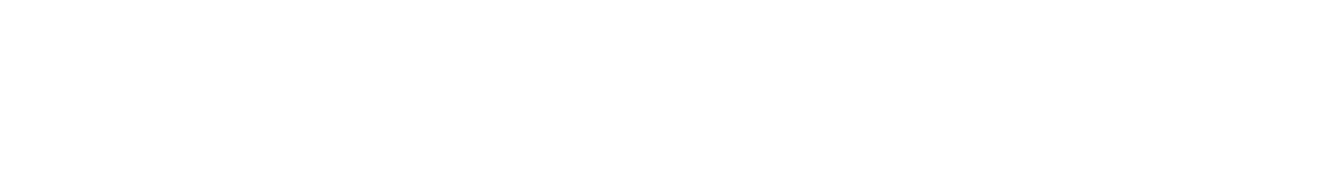
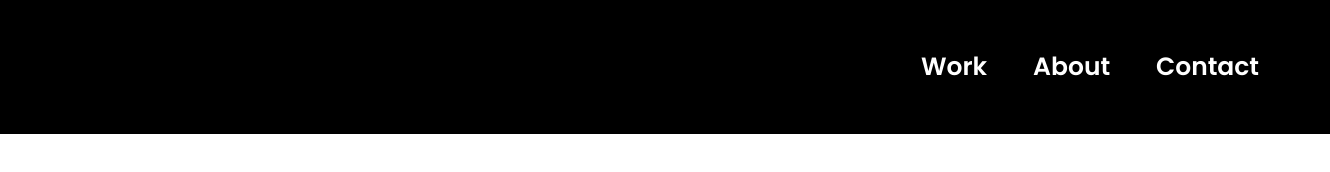
Before and after one commit to santidsds/portfolio, a plain HTML site: page Work.html in a window 1280 px wide. Shown: the whole page, 1330 px wide, since content can reach past the window. Drawn offline with Linux system fonts and the light colour scheme.

Commit message:
add navbar in work and contact

```diff
--- a/Work.html
+++ b/Work.html
@@ -8,6 +8,12 @@
     <link rel="stylesheet" href="css/work/work.css">
 </head>
 <body>
-
+    <div class="nav-container">
+        <nav class="nav-bar">
+            <a class='nav-item' href="#">Work</a>
+            <a class='nav-item' href="About.html">About</a>
+            <a class='nav-item' href="#">Contact</a>
+        </nav>
+        </div>
 </body>
 </html>
--- a/css/contact/contact.scss
+++ b/css/contact/contact.scss
@@ -0,0 +1,46 @@
+@import url('https://fonts.googleapis.com/css2?family=Poppins:wght@300;400;600;700&display=swap');
+
+* {
+    padding: 0;
+    margin:0;
+    font-family: 'Poppins';
+
+    a {
+        text-decoration: none;
+
+    }
+}
+
+.nav-container {
+    display: flex;
+    justify-content: end;
+    margin-right: -50px;
+    background-color: black;
+
+    }
+
+
+
+
+.nav-bar {
+    padding: 3em;
+
+    width: 30vw;
+    display: flex;
+    justify-content: space-around;
+
+
+
+    a {
+        z-index: 50;
+        color: white;
+        font-size: 25px;
+        font-weight: 600;
+         &:hover {
+             text-decoration: underline 5px;
+
+
+         }
+
+    }
+}
--- a/css/main/main.scss
+++ b/css/main/main.scss
@@ -83,6 +83,7 @@ body {
         width: 10em;
         border-radius: 5em;
 
+
         padding: 0.7em;
         margin-top: 2em;
 
@@ -116,6 +117,14 @@ body {
         margin-left: em;
     }
 
+    img {
+        display: none;
+        width: 100px;
+        margin-left:23vw;
+        margin-bottom: -20em;
+
+    }
+
 
 }
 
@@ -127,15 +136,8 @@ body {
     display: flex;
     justify-content: end;
     margin-right: -50px;
-        &:hover {
-            .black-design {
-                transition: 1s ease-out 100ms;
-                transform: translateY(200px);
 
-
-             }
-            }
-        }
+    }
 
 
 
@@ -164,6 +166,7 @@ body {
 }
 
 .black-line {
+    display: none;
     margin: 3em 38em auto auto;
     width: 500px;
     background: black;
--- a/css/work/work.scss
+++ b/css/work/work.scss
@@ -0,0 +1,46 @@
+@import url('https://fonts.googleapis.com/css2?family=Poppins:wght@300;400;600;700&display=swap');
+
+* {
+    padding: 0;
+    margin:0;
+    font-family: 'Poppins';
+
+    a {
+        text-decoration: none;
+
+    }
+}
+
+.nav-container {
+    display: flex;
+    justify-content: end;
+    margin-right: -50px;
+    background-color: black;
+
+    }
+
+
+
+
+.nav-bar {
+    padding: 3em;
+
+    width: 30vw;
+    display: flex;
+    justify-content: space-around;
+
+
+
+    a {
+        z-index: 50;
+        color: white;
+        font-size: 25px;
+        font-weight: 600;
+         &:hover {
+             text-decoration: underline 5px;
+
+
+         }
+
+    }
+}
```
Also changed, not shown: Contact.html (+7 -1 lines), index.html (+6 -3 lines), css/contact/contact.css, css/main/main.css, css/work/work.css, 3 other files.
